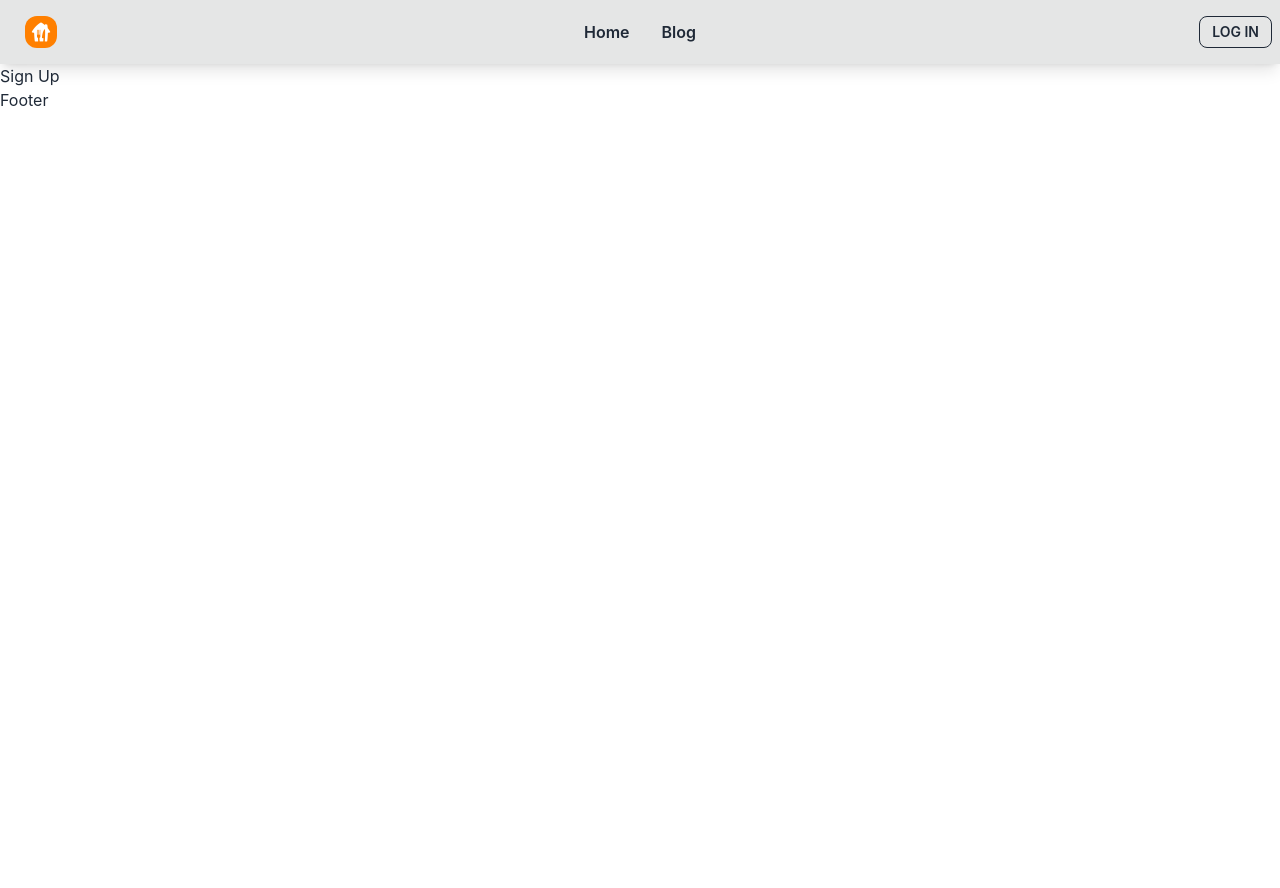
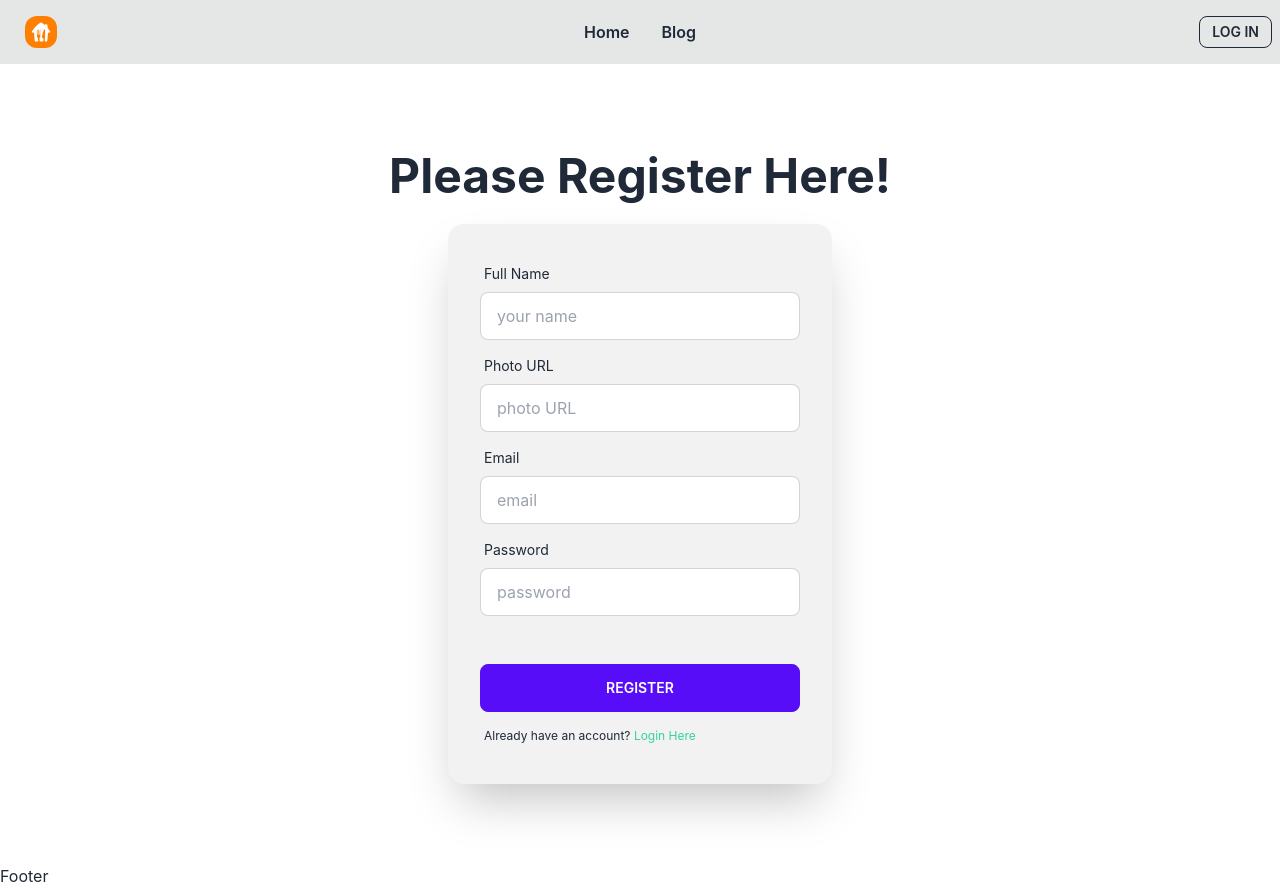
Before and after one commit to m7real/food-fly-client, a React (Create React App) app: page /signup in a window 1280 px wide. Before the commit the page ends 800 px from the top, so only its background shows below. Built offline with nearby package versions, Linux system fonts and the light colour scheme; no server answers.

Commit message:
signUp added

```diff
--- a/src/Pages/Login/SignUp/SignUp.js
+++ b/src/Pages/Login/SignUp/SignUp.js
@@ -1,9 +1,91 @@
-import React from "react";
+import React, { useContext, useState } from "react";
+import { Link } from "react-router-dom";
+import { AuthContext } from "../../../contexts/AuthProvider/AuthProvider";
 
 const SignUp = () => {
+  const [error, setError] = useState("");
+  const { setLoading, createUser, updateUserProfile } = useContext(AuthContext);
+
+  const handleSubmit = (event) => {
+    event.preventDefault();
+    const form = event.target;
+    const name = form.name.value;
+    const photoURL = form.photoURL.value;
+    const email = form.email.value;
+    const password = form.password.value;
+    setError("");
+    createUser(email, password)
+      .then((result) => {
+        const user = result.user;
+        console.log(user);
+        form.reset();
+        // toast.success("Registration Successful!");
+        handleUpdateUserProfile(name, photoURL);
+      })
+      .catch((e) => {
+        console.error(e);
+        setError(e.message);
+        // toast.error(e.message);
+      })
+      .finally(() => {
+        setLoading(false);
+      });
+  };
+
+  // this function update the user's Full Name and photoURL to firebase
+  const handleUpdateUserProfile = (name, photoURL) => {
+    const profile = {
+      displayName: name,
+      photoURL: photoURL,
+    };
+    updateUserProfile(profile)
+      .then(() => {})
+      .catch((e) => console.error(e));
+  };
   return (
-    <div>
-      <h2>Sign Up</h2>
+    <div className="hero min-h-screen bg-base-100">
+      <div className="hero-content flex-col">
+        <div className="text-center lg:text-left">
+          <h1 className="text-2xl  md:text-5xl my-2 font-bold">Please Register Here!</h1>
+        </div>
+        <div className="card flex-shrink-0 w-full max-w-sm shadow-2xl bg-base-200">
+          <form onSubmit={handleSubmit} className="card-body">
+            <div className="form-control">
+              <label className="label">
+                <span className="label-text">Full Name</span>
+              </label>
+              <input type="text" name="name" placeholder="your name" className="input input-bordered" />
+            </div>
+            <div className="form-control">
+              <label className="label">
+                <span className="label-text">Photo URL</span>
+              </label>
+              <input type="text" name="photoURL" placeholder="photo URL" className="input input-bordered" />
+            </div>
+            <div className="form-control">
+              <label className="label">
+                <span className="label-text">Email</span>
+              </label>
+              <input type="email" name="email" placeholder="email" className="input input-bordered" required />
+            </div>
+            <div className="form-control">
+              <label className="label">
+                <span className="label-text">Password</span>
+              </label>
+              <input type="password" name="password" placeholder="password" className="input input-bordered" required />
+              <label className="label text-warning">{error}</label>
+            </div>
+            <div className="form-control mt-6">
+              <button className="btn btn-primary">Register</button>
+            </div>
+            <label className="label">
+              <Link to="/login" className="label-text-alt link link-hover">
+                Already have an account? <span className="text-success">Login Here</span>
+              </Link>
+            </label>
+          </form>
+        </div>
+      </div>
     </div>
   );
 };
--- a/src/contexts/AuthProvider/AuthProvider.js
+++ b/src/contexts/AuthProvider/AuthProvider.js
@@ -7,6 +7,7 @@ import {
   signInWithEmailAndPassword,
   signInWithPopup,
   signOut,
+  updateProfile,
 } from "firebase/auth";
 import app from "../../firebase/firebase.config";
 
@@ -24,6 +25,10 @@ const AuthProvider = ({ children }) => {
   const createUser = (email, password) => {
     setLoading(true);
     return createUserWithEmailAndPassword(auth, email, password);
+  };
+  // update user profile info
+  const updateUserProfile = (profile) => {
+    return updateProfile(auth.currentUser, profile);
   };
 
   // login
@@ -62,6 +67,7 @@ const AuthProvider = ({ children }) => {
     loading,
     setLoading,
     createUser,
+    updateUserProfile,
     login,
     signInWithGoogle,
     logOut,
--- a/src/index.js
+++ b/src/index.js
@@ -1,13 +1,16 @@
-import React from 'react';
-import ReactDOM from 'react-dom/client';
-import './index.css';
-import App from './App';
-import reportWebVitals from './reportWebVitals';
+import React from "react";
+import ReactDOM from "react-dom/client";
+import "./index.css";
+import App from "./App";
+import reportWebVitals from "./reportWebVitals";
+import AuthProvider from "./contexts/AuthProvider/AuthProvider";
 
-const root = ReactDOM.createRoot(document.getElementById('root'));
+const root = ReactDOM.createRoot(document.getElementById("root"));
 root.render(
   <React.StrictMode>
-    <App />
+    <AuthProvider>
+      <App />
+    </AuthProvider>
   </React.StrictMode>
 );
 
```
